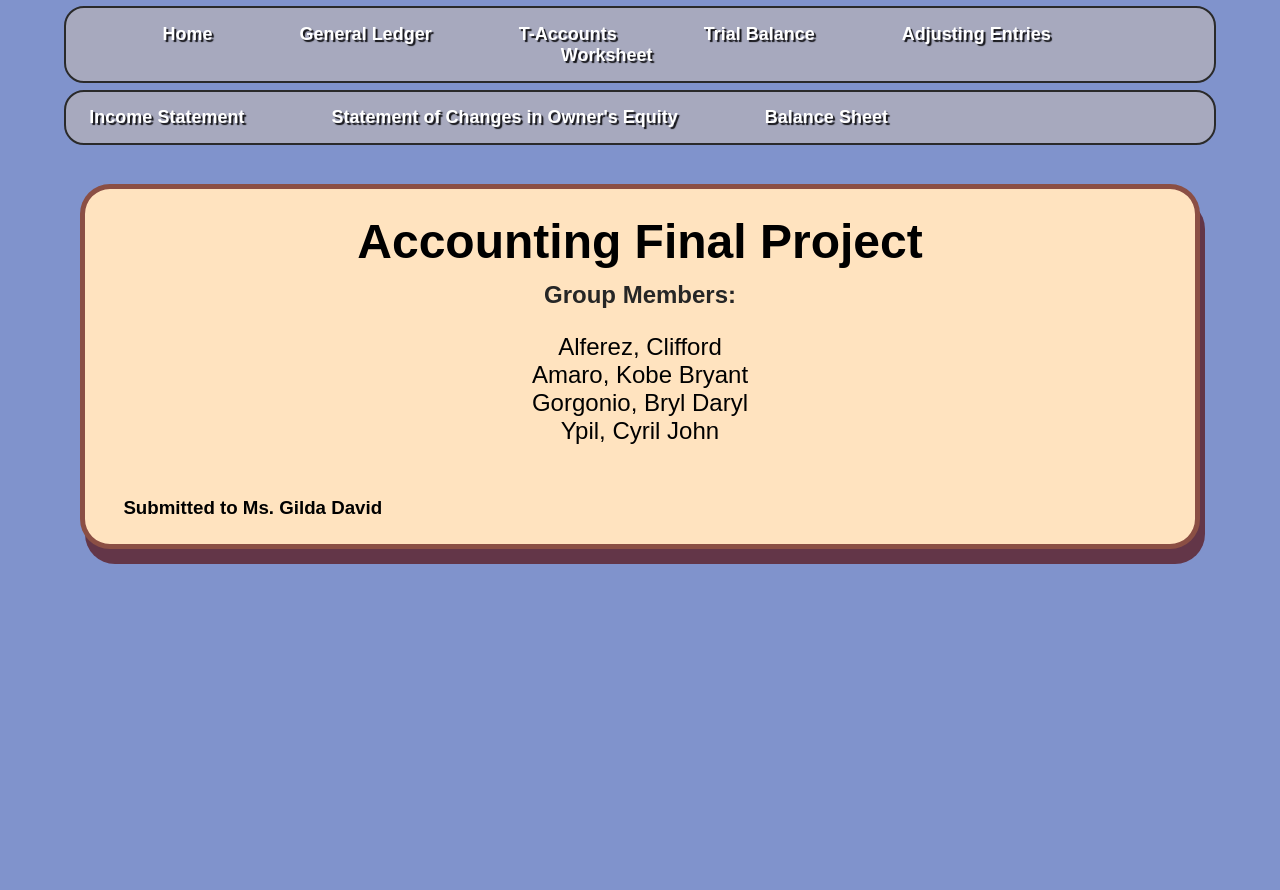
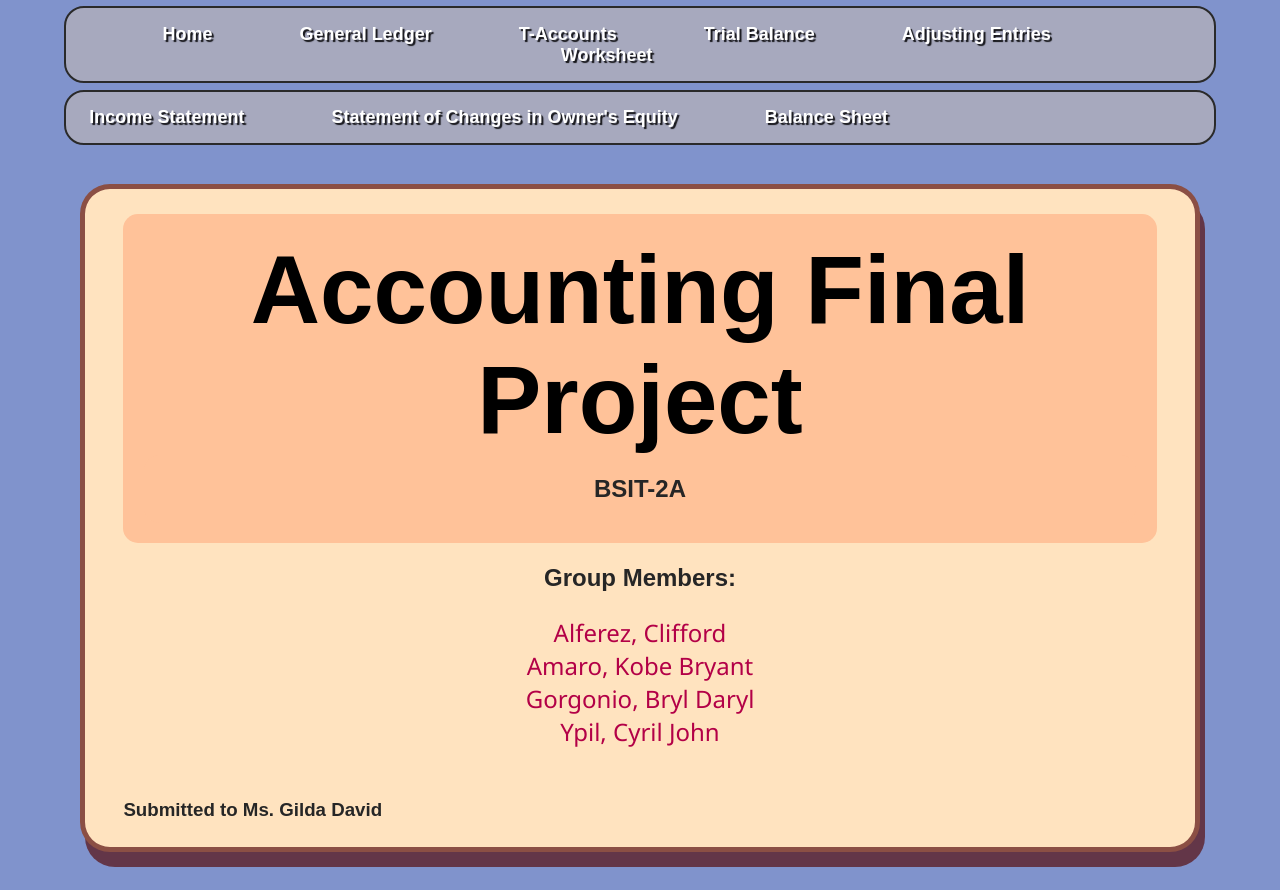
Before and after one commit to CryoYohan/Accounting-Final-Project, a plain HTML site: page index.html in a window 1280 px wide. Before the commit the page ends 800 px from the top, so only its background shows below. Drawn offline with Linux system fonts and the light colour scheme.

Commit message:
Update index.html

```diff
--- a/index.html
+++ b/index.html
@@ -19,10 +19,22 @@
         background-color: rgb(128, 147, 204);
     }
 
-    body h1 {
+    #h1custom {
         text-align: center;
         font-size: 3em;
+        background: #ffc299;
+        border-radius: 15px;
+        padding: 2%;
     }
+    #h1custom h3 {
+        text-align: center;
+        font-size: 0.5em;
+        background: #ffc299;
+        border-radius: 15px;
+        padding: 2%;
+        color: #262626;
+    }
+
 
     #memberslist {
         text-align: center;
@@ -30,17 +42,20 @@
     #memberslist li {
         list-style:none ;
         font-size: 1.5em;
+        color: #b30047;
+        font-family:'Segoe UI', Tahoma, Geneva, Verdana, sans-serif;
     }
 
     body h2 {
+        padding-top: 2%;
         text-align: center;
-        padding-top: 0.5em;
         color: #262626;
         padding-bottom: 1em;
     }
     body h3{
         padding-top: 5%;
         text-align: left;
+        color: #262626;
     }
 
     .navbar {
@@ -141,7 +156,10 @@
     </center>
 
     <div class="container">
-        <h1>Accounting Final Project</h1>
+        <div id="h1custom">
+            <h1>Accounting Final Project</h1>
+            <h3>BSIT-2A</h3>
+        </div>
         <div id="memberslist">
             <h2>Group Members:</h2>
             <ul>
```
